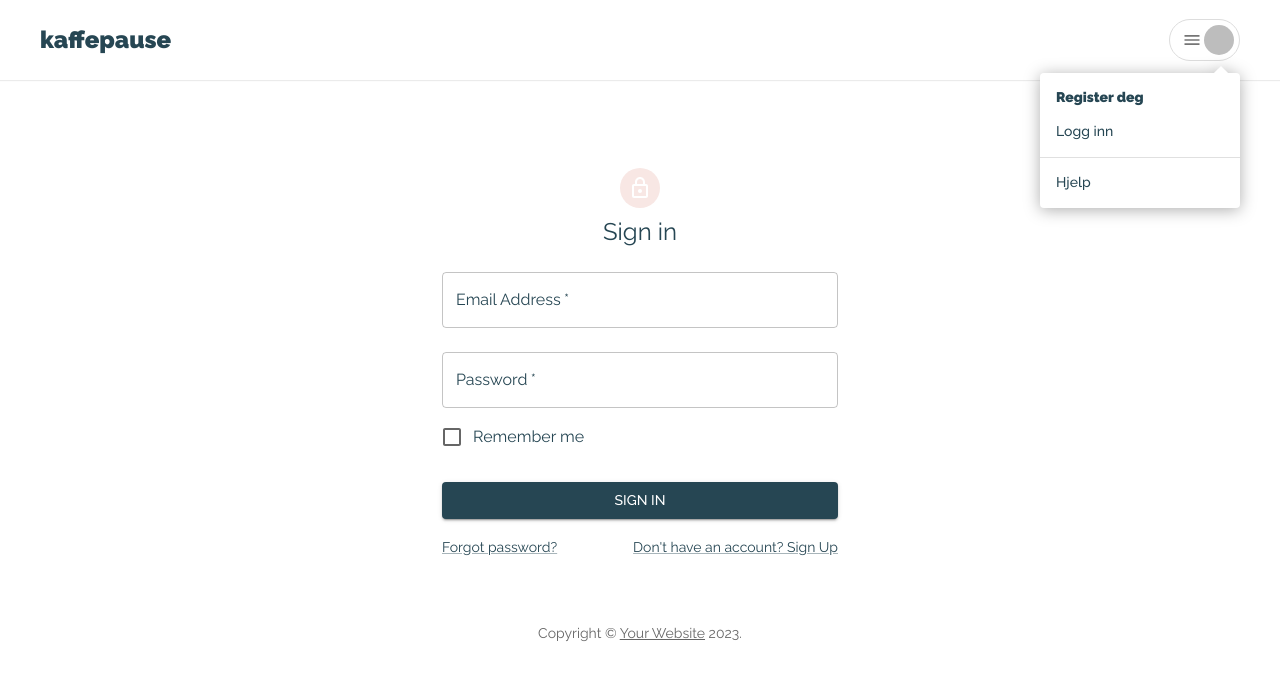
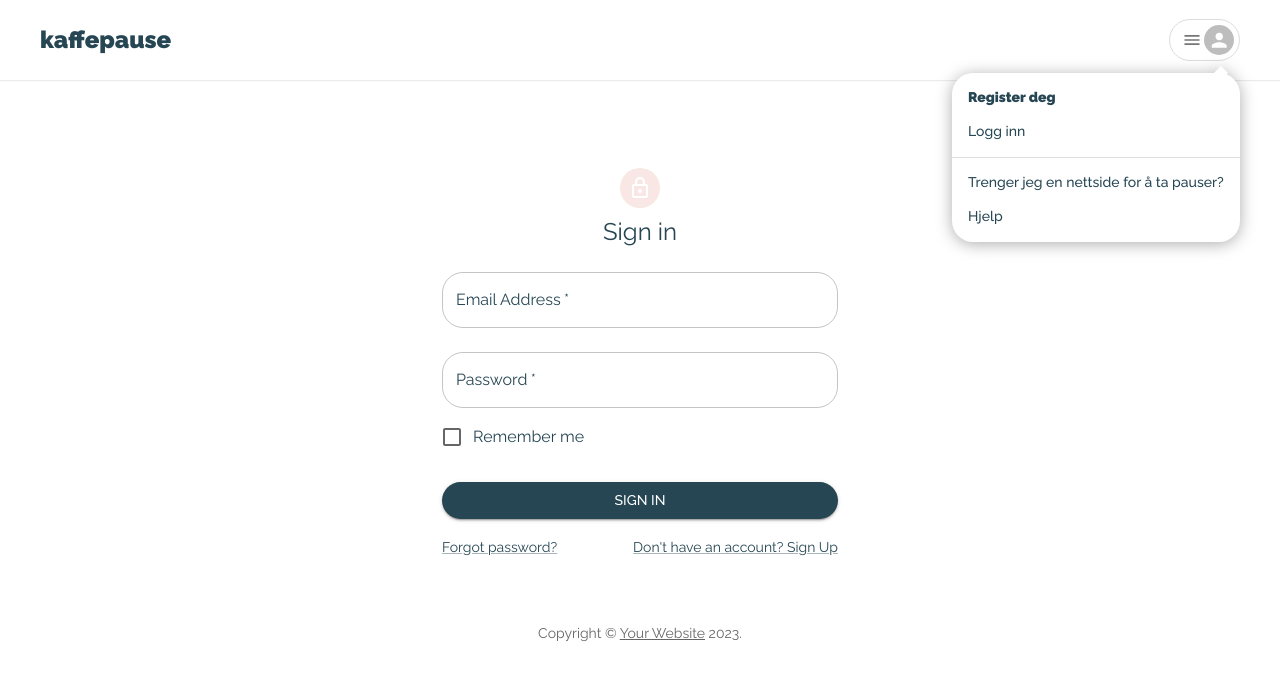
Before and after one commit to Eirsteir/kaffepause, a Next.js app: page /login in a window 1280 px wide. Both pictures are taken after a click on the button "Profile menu". Shown: the top 680 px of the page. Built offline with nearby package versions, Linux system fonts and the light colour scheme; no server answers.

Commit message:
Minor design changes including radiuses

```diff
--- a/src/components/elements/Avatar.tsx
+++ b/src/components/elements/Avatar.tsx
@@ -1,6 +1,7 @@
 import { IUser } from '@/types/User';
 import { getInitialsFromName } from '@/utils';
 import MuiAvatar, { AvatarProps as MuiAvatarProps } from '@mui/material/Avatar';
+import { grey } from '@mui/material/colors';
 
 interface AvatarProps extends MuiAvatarProps {
   user: IUser | undefined;
@@ -8,13 +9,18 @@ interface AvatarProps extends MuiAvatarProps {
 }
 
 export default function Avatar({ user, children, ...props }: AvatarProps) {
+  const { sx: styles, ...rest } = props;
   return (
     <MuiAvatar
       alt={`profile-picture-${user?.name}`}
       key={`avatar-${user?.name}`}
-      src={user?.profilePic || ''}
-      {...props}>
-      {children && { ...children }}
+      src={user?.profilePic ?? undefined}
+      sx={{
+        bgColor: grey[500],
+        ...styles,
+      }}
+      {...rest}>
+      {/* {children && children} TODO: Prevents default image render (unauthed)*/}
       {!children && user && getInitialsFromName(user.name)}
     </MuiAvatar>
   );
--- a/src/components/modules/Search.tsx
+++ b/src/components/modules/Search.tsx
@@ -78,7 +78,7 @@ export default function Search() {
       id='search-bar'
       includeInputInList
       loading={loading}
-      loadingText='Laster...'
+      loadingText={'Laster...'}
       noOptionsText='Ingen treff'
       onChange={(event: any, newValue: IUser | null) => {
         setOptions([]);
@@ -91,15 +91,6 @@ export default function Search() {
       }}
       options={options}
       renderInput={(params) => {
-        params.InputProps = {
-          ...params.InputProps,
-          endAdornment: (
-            <React.Fragment>
-              {loading ? <CircularProgress color='inherit' size={20} /> : null}
-              {params.InputProps.endAdornment}
-            </React.Fragment>
-          ),
-        };
         return <SearchBar placeholder='Søk etter brukere...' {...params} />;
       }}
       renderOption={(props, option) => {
--- a/src/components/navigation/NavigationMenu.tsx
+++ b/src/components/navigation/NavigationMenu.tsx
@@ -12,7 +12,7 @@ export default function NavigationMenu({
   user,
   children,
 }: {
-  user: IUser;
+  user?: IUser;
   children: React.ReactNode;
 }) {
   const [anchorEl, setAnchorEl] = React.useState<null | HTMLElement>(null);
@@ -43,7 +43,7 @@ export default function NavigationMenu({
               borderRadius: '21px',
             }}>
             <MenuIcon sx={{ marginRight: '.1rem', width: 20, height: 20 }} />
-            <Avatar sx={{ width: 30, height: 30 }} user={user || undefined} />
+            <Avatar sx={{ width: 30, height: 30 }} user={user} />
           </IconButton>
         </Tooltip>
       </Box>
@@ -57,7 +57,7 @@ export default function NavigationMenu({
         PaperProps={{
           elevation: 0,
           sx: {
-            width: 200,
+            minWidth: 200,
             overflow: 'visible',
             filter: 'drop-shadow(0px 2px 8px rgba(0,0,0,0.32))',
             mt: 1.5,
--- a/src/components/navigation/UnauthedAccountMenu.tsx
+++ b/src/components/navigation/UnauthedAccountMenu.tsx
@@ -1,21 +1,18 @@
-import { signOut } from 'next-auth/react';
 import { useRouter } from 'next/router';
 
-import { IUser } from '@/types/User';
+import NavigationMenu from '@/components/navigation/NavigationMenu';
 import URLS from '@/URLS';
 import Divider from '@mui/material/Divider';
 import MenuItem from '@mui/material/MenuItem';
 import Typography from '@mui/material/Typography';
-
-import NavigationMenu from './NavigationMenu';
 
 export default function UnauthedAccountMenu() {
   const router = useRouter();
 
   const dummyAction = () => undefined;
 
-  const renderMenuItems = () => (
-    <>
+  return (
+    <NavigationMenu>
       <MenuItem onClick={() => router.push(URLS.SIGNUP)}>
         <Typography sx={{ fontWeight: 700 }} variant='subtitle2'>
           Register deg
@@ -26,10 +23,13 @@ export default function UnauthedAccountMenu() {
       </MenuItem>
       <Divider />
       <MenuItem onClick={dummyAction}>
+        <Typography variant='subtitle2'>
+          Trenger jeg en nettside for å ta pauser?
+        </Typography>
+      </MenuItem>
+      <MenuItem onClick={dummyAction}>
         <Typography variant='subtitle2'>Hjelp</Typography>
       </MenuItem>
-    </>
+    </NavigationMenu>
   );
-
-  return <NavigationMenu>{renderMenuItems()}</NavigationMenu>;
 }
--- a/src/theme.ts
+++ b/src/theme.ts
@@ -14,6 +14,9 @@ declare module '@mui/material/styles' {
 }
 
 const themeOptions: ThemeOptions = {
+  shape: {
+    borderRadius: 21,
+  },
   palette: {
     mode: 'light',
     primary: {
```
Also changed, not shown: src/pages/index.tsx (+2 -10 lines).
